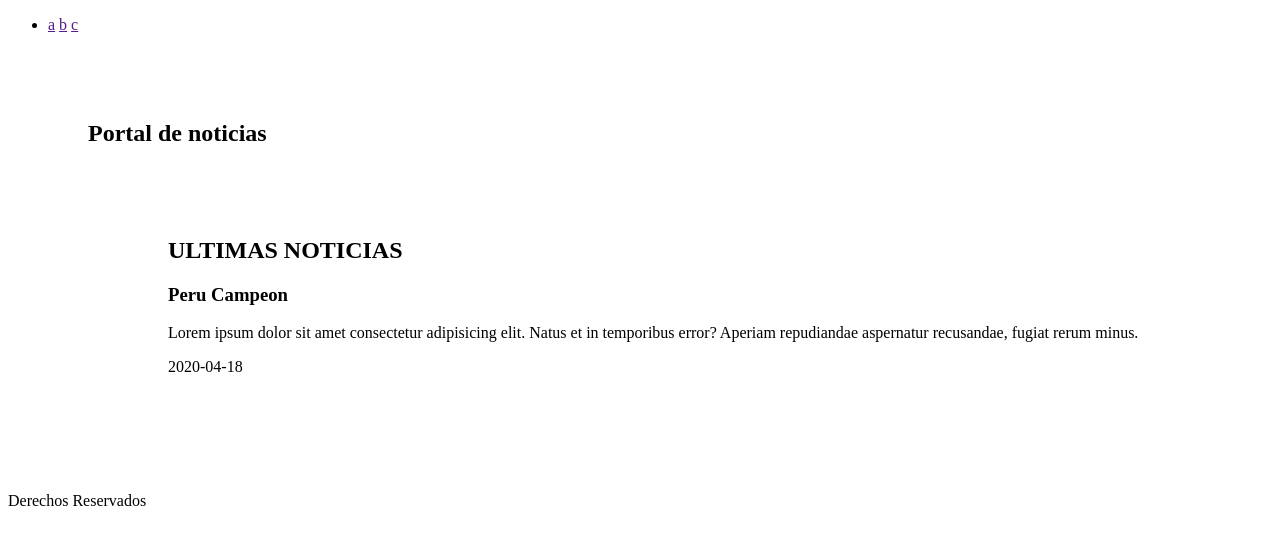
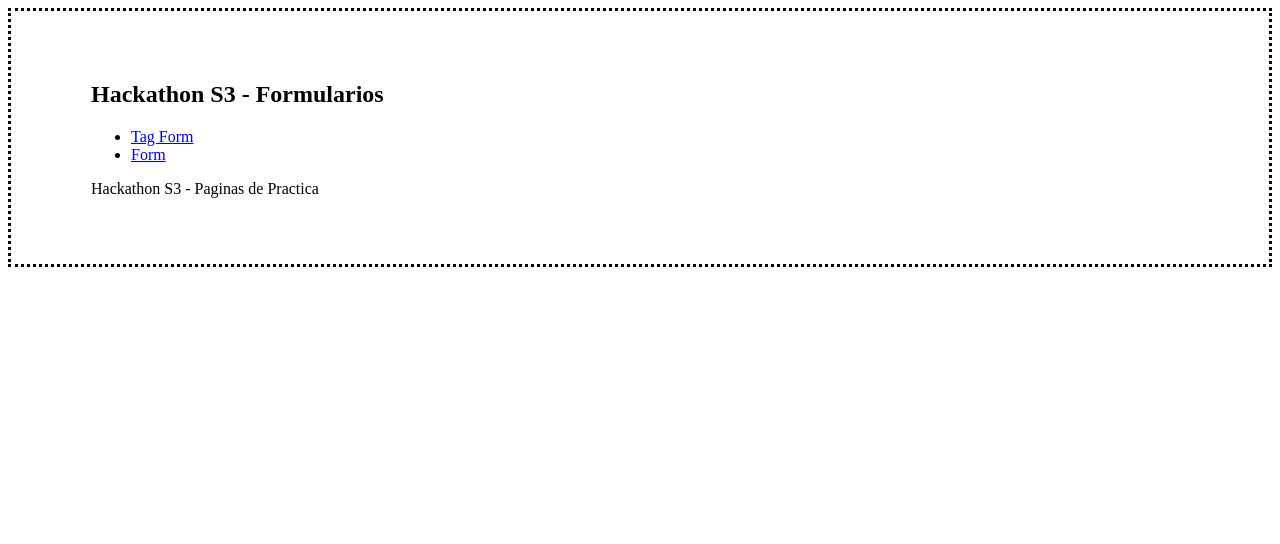
Before and after one commit to juandss/HackathonS3, a plain HTML site: page index.html in a window 1280 px wide. Drawn offline with Linux system fonts and the light colour scheme.

Commit message:
ultimos cambios form

```diff
--- a/index.html
+++ b/index.html
@@ -9,35 +9,24 @@
 </head>
 
 <body>
-    <header>
-        <nav>
+    <section class="bordedotted">
+        <header>
+            <h1>Hackathon S3 - Formularios</h1>
+        </header>
+        <article>
             <ul>
                 <li>
-                    <a href="">a</a>
-                    <a href="">b</a>
-                    <a href="">c</a>
+                    <a href="tags-form.html">Tag Form</a>
+                </li>
+                <li>
+                    <a href="form.html">Form</a>
                 </li>
             </ul>
-        </nav>
-    </header>
-    <section>
-        <h1>Portal de noticias</h1>
-        <section class="section">
-            <header>
-                <h2>ULTIMAS NOTICIAS</h2>
-            </header>
-            <article>
-                <header>
-                    <h3>Peru Campeon</h3>
-                </header>
-                <p>Lorem ipsum dolor sit amet consectetur adipisicing elit. Natus et in temporibus error? Aperiam repudiandae aspernatur recusandae, fugiat rerum minus.</p>
-            </article>
-            <footer>2020-04-18</footer>
-        </section>
+        </article>
+        <footer>
+            <p>Hackathon S3 - Paginas de Practica</p>
+        </footer>
     </section>
-    <footer>
-        <p>Derechos Reservados</p>
-    </footer>
 </body>
 
 </html>
```
Also changed, not shown: form.html (+20 -18 lines), tags-form.html (+5 -15 lines).
